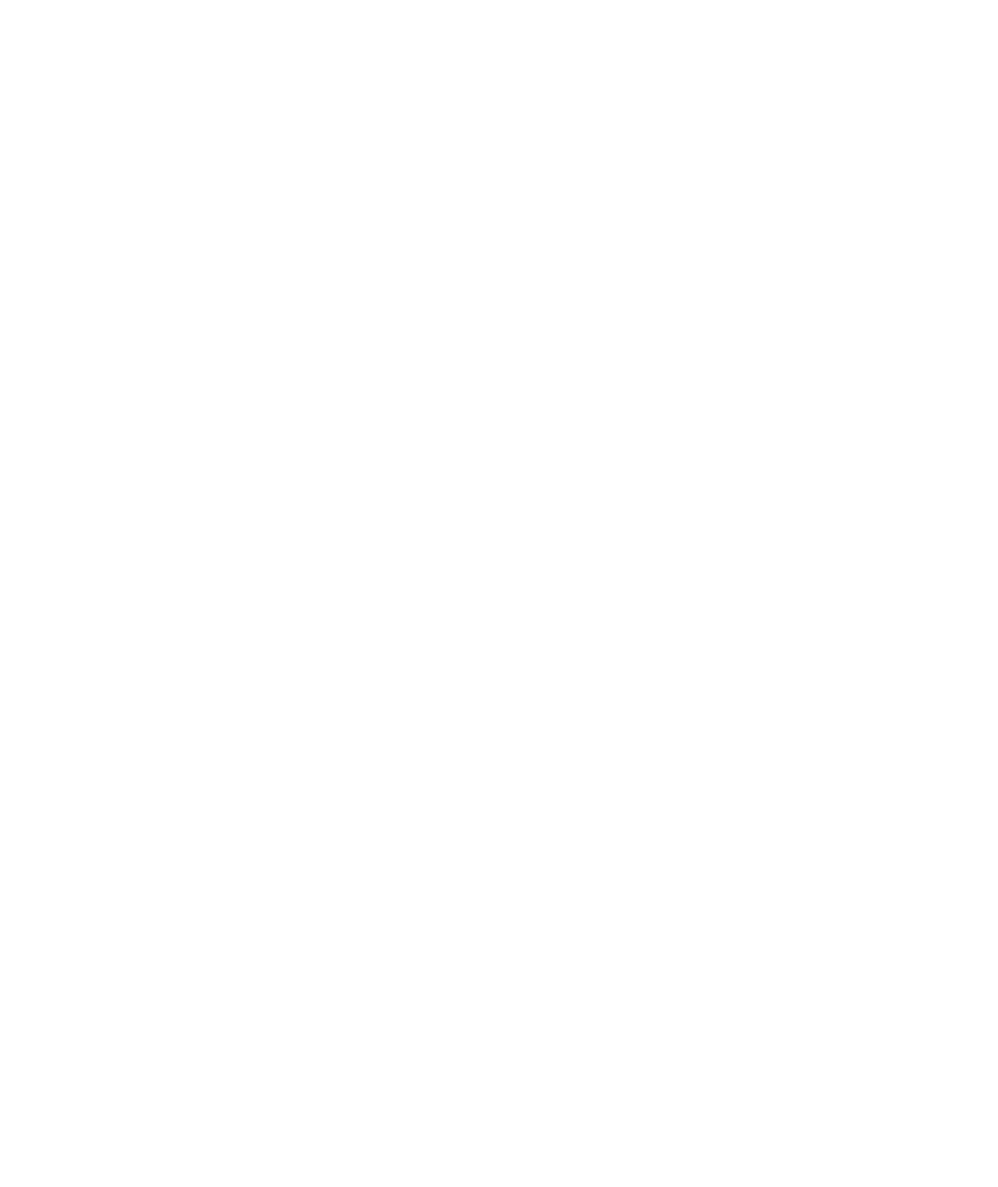
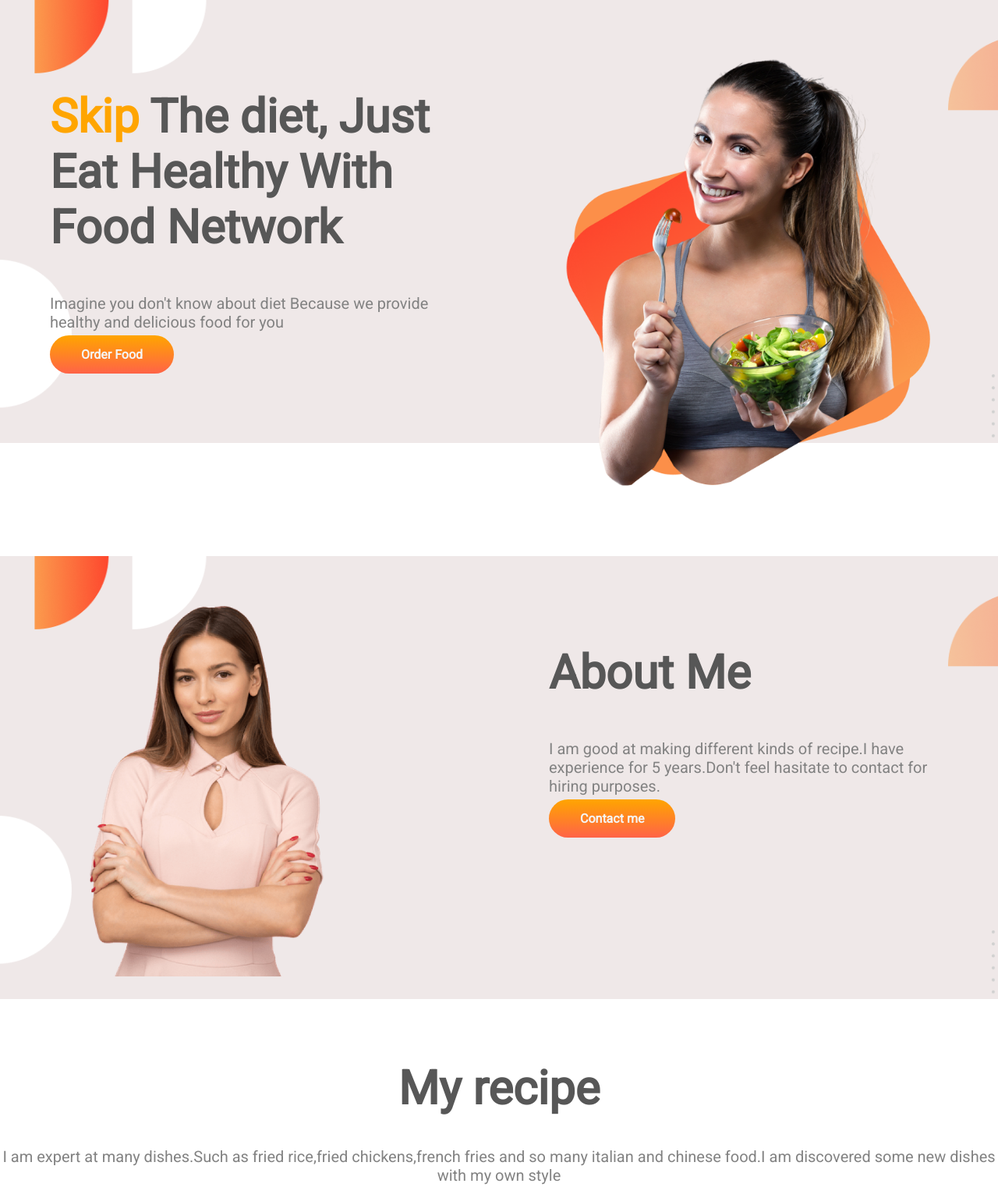
Before and after one commit to BiplobHossainSobuj/foodNetwork, a plain HTML site: page index.html in a window 1280 px wide. Shown: the whole page at 78% size. Before the commit the page ends 800 px from the top, so only its background shows below. Drawn offline with Linux system fonts and the light colour scheme.

Commit message:
finished middle sectio

```diff
--- a/index.html
+++ b/index.html
@@ -5,8 +5,44 @@
     <meta http-equiv="X-UA-Compatible" content="IE=edge">
     <meta name="viewport" content="width=device-width, initial-scale=1.0">
     <title>Food Network</title>
+    <link rel="preconnect" href="https://fonts.googleapis.com">
+    <link rel="preconnect" href="https://fonts.gstatic.com" crossorigin>
+    <link href="https://fonts.googleapis.com/css2?family=Roboto&display=swap" rel="stylesheet">
+    <link rel="stylesheet" href="style.css">
 </head>
 <body>
+    <section class="top-section">
+        <div class="half-width">
+            <h1><span class="word-highlighter">Skip</span> The diet, Just Eat Healthy With Food Network</h1>
+            <p>Imagine you don't know about diet Because we provide healthy and delicious food for you</p>
+            <a class="button-beautyfier" href="http://facebook.com" target="_blank" rel="noopener noreferrer">Order Food</a>
+        </div>
+        <div class="half-width">
+            <img src="images/Group 8425.png" alt="">
+        </div>
+    </section>
+    <section class="middle-section">
+        <div class="half-width">
+            <img id="image-of-middle-section" src="images/Person Image.png" alt="">
+        </div>
+        <div class="half-width">
+            <h1>About Me</h1>
+            <p>I am good at making different kinds of recipe.I have experience for 5 years.Don't feel hasitate to contact for hiring purposes.</p>
+            <a class="button-beautyfier" href="http://facebook.com" target="_blank" rel="noopener noreferrer">Contact me</a>
+        </div>
+    </section>
+    <div id="My-recipe-handler">
+        <h1>My recipe</h1>
+        <p>I am expert at many dishes.Such as fried rice,fried chickens,french fries and so many italian and chinese food.I am discovered some new dishes with my own style</p>
+    </div>
+    <section>
+        <div>
+
+        </div>
+        <div>
+
+        </div>
+    </section>
 
 </body>
 </html>
--- a/style.css
+++ b/style.css
@@ -0,0 +1,52 @@
+body{
+    font-family: 'Roboto', sans-serif;
+    margin: 0;
+}
+img{
+    width: 100%;
+}
+h1{
+    font-size: 60px;
+    color: #575757;
+}
+p{
+    font-size: 20px;
+    color: #828282;
+}
+.button-beautyfier{
+    text-decoration: none;
+    padding: 15px 40px;
+    background-image: linear-gradient(orange,tomato);
+    border-radius: 25px;
+    color: whitesmoke;
+    font-weight: 800;
+}
+section{
+    display: flex;
+}
+.top-section{
+    background-image: url(images/71.PNG);
+    background-repeat: no-repeat;
+    width: 100%;
+
+}
+.half-width{
+    width: 50%;
+    padding: 5%;
+
+}
+.word-highlighter{
+    color: orange;
+}
+.middle-section{
+    background-image: url(images/71.PNG);
+    background-repeat: no-repeat;
+    width: 100%;
+}
+#image-of-middle-section{
+    width: 58.5%;
+    margin-left: 10%;
+}
+#My-recipe-handler{
+    text-align: center;
+}
```
Also changed, not shown: images/7.png (added), images/71.PNG (added), images/Frame 58.jpg (added), images/Frame58.jpg (added), images/Frame59.jpg (added), images/Group 8425.png (added), images/Person Image.png (added).
